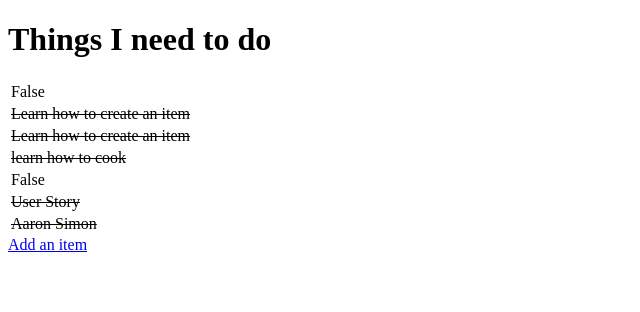
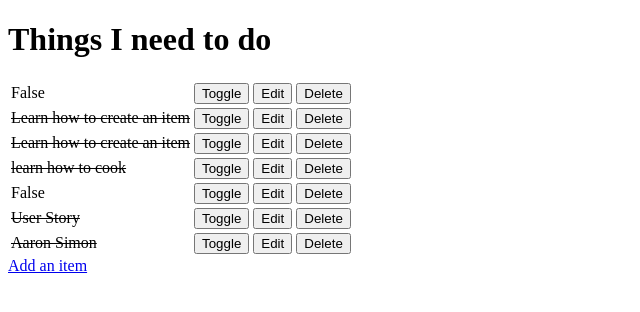
Before and after one commit to VeronicaLourens/hello-django, a Django app: page / in a window 1280 px wide. Shown: the top 312 px of the page, without its empty margins (0-640 px from the left). Run offline with Django 3.2, Linux system fonts and the light colour scheme; data comes from the database, SQL or seed files in the repository; both versions use the stored data as it was after the commit.

Commit message:
Modifying data.

```diff
--- a/django_todo/urls.py
+++ b/django_todo/urls.py
@@ -15,10 +15,15 @@ Including another URLconf
 """
 from django.contrib import admin
 from django.urls import path
-from todo.views import get_todo_list, add_item
+# from todo.views import get_todo_list, add_item, edit_item
+
+from todo import views
 
 urlpatterns = [
     path('admin/', admin.site.urls),
-    path('', get_todo_list, name='get_todo_list'),
-    path('add', add_item, name='add')
+    path('', views.get_todo_list, name='get_todo_list'),
+    path('add', views.add_item, name='add'),
+    path('edit/<item_id>', views.edit_item, name = 'edit'),
+    path('toggle/<item_id>', views.toggle_item, name = 'toggle'),
+    path('delete/<item_id>', views.delete_item, name='delete'),
 ]
--- a/todo/templates/todo/add_item.html
+++ b/todo/templates/todo/add_item.html
@@ -10,7 +10,7 @@
     <h1>Add a Todo Item </h1>
     <form method="POST" action="add">
         {% csrf_token %}
-        <div>
+        <!-- <div>
             <p>
                 <label for="id_name">Name:</label>
                 <input type="text" id="id_name" name="item_name">
@@ -22,7 +22,9 @@
                 <label for="id_done">Done:</label>
                 <input type="checkbox" id="id_done" name="done">
             </p>
-        </div>
+        </div> -->
+
+        {{ form.as_p }}
         <div>
             <p>
                 <button type="submit">Add Item</button>
--- a/todo/templates/todo/todo_list.html
+++ b/todo/templates/todo/todo_list.html
@@ -19,6 +19,22 @@
                  <td>{{ item.done }}</td>
             {% endif %}
 
+            <td>
+                <a href="/toggle/{{ item.id }}">
+                    <button>Toggle</button>
+                </a>
+            </td>
+            <td>
+                <a href="/edit/{{ item.id }}">
+                    <button>Edit</button>
+                </a>
+            </td>
+            <td>
+                <a href="/delete/{{ item.id }}">
+                    <button>Delete</button>
+                </a>
+            </td>
+
 
             </tr>
         {% empty %}
--- a/todo/views.py
+++ b/todo/views.py
@@ -1,5 +1,6 @@
-from django.shortcuts import render, redirect
+from django.shortcuts import render, redirect, get_object_or_404
 from .models import Item
+from .form import ItemForm
 # Create your views here.
 
 
@@ -16,10 +17,47 @@ def get_todo_list(request):
 def add_item(request):
 
     if request.method == 'POST':
-        name = request.POST.get('item_name')
-        done = 'done' in request.POST
-        Item.objects.create(name=name, done=done)
+
+        form = ItemForm(request.POST)
+        if form.is_valid():
+            form.save()
+
+        # name = request.POST.get('item_name')
+        # done = 'done' in request.POST
+        # Item.objects.create(name=name, done=done)
 
         return redirect('get_todo_list')
 
-    return render(request, "todo/add_item.html")
+    form = ItemForm()
+    context = {
+        'form': form
+    }
+
+    return render(request, "todo/add_item.html", context)
+
+
+def edit_item(request, item_id):
+    item = get_object_or_404(Item, id=item_id)
+    if request.method == 'POST':
+        form = ItemForm(request.POST, instance=item)
+        if form.is_valid():
+            form.save()
+            return redirect('get_todo_list')
+    form = ItemForm(instance=item)
+    context = {
+        'form': form
+    }
+    return render(request, 'todo/edit_item.html', context)
+
+
+def toggle_item(request, item_id):
+    item = get_object_or_404(Item, id=item_id)
+    item.done = not item.done
+    item.save()
+    return redirect('get_todo_list')
+
+
+def delete_item(request, item_id):
+    item = get_object_or_404(Item, id=item_id)
+    item.delete()
+    return redirect('get_todo_list')
```
Also changed, not shown: todo/form.py (added, +8 -0 lines), db.sqlite3.
